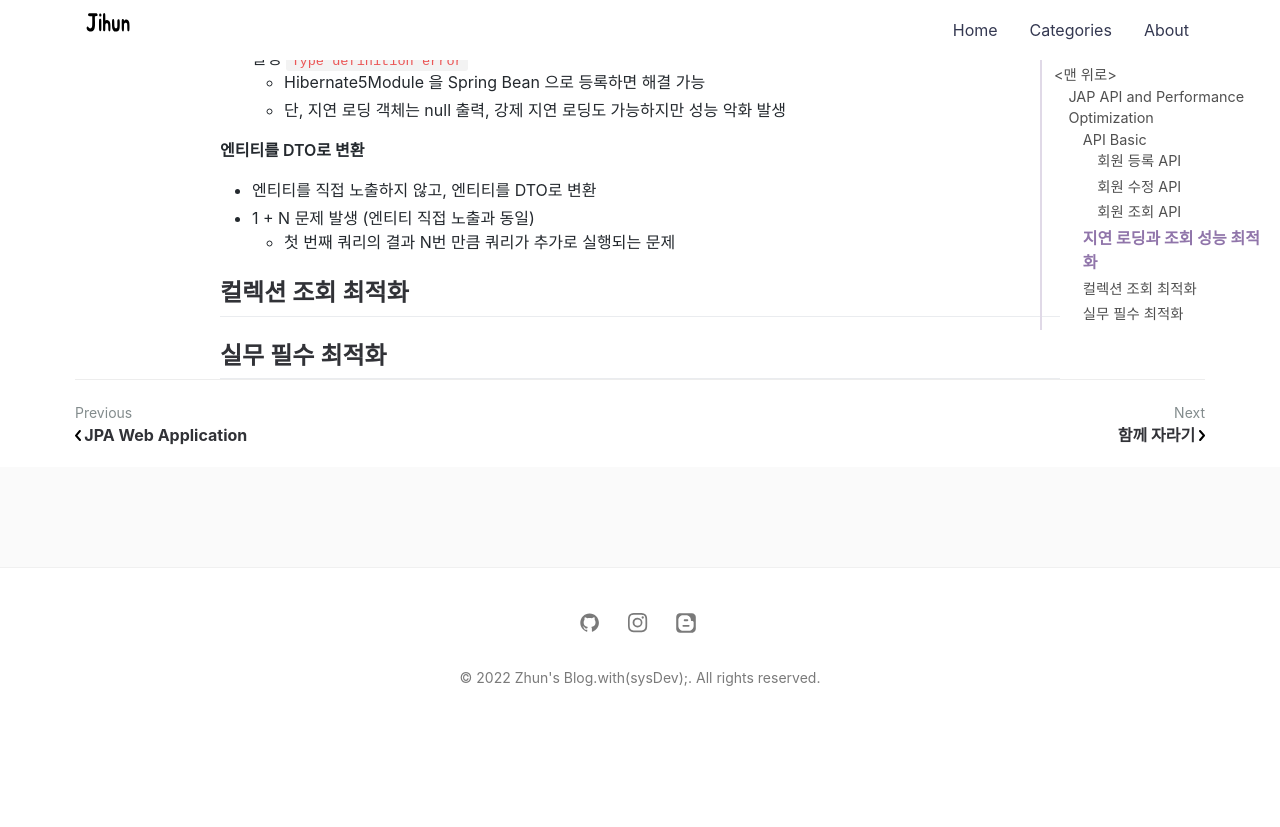
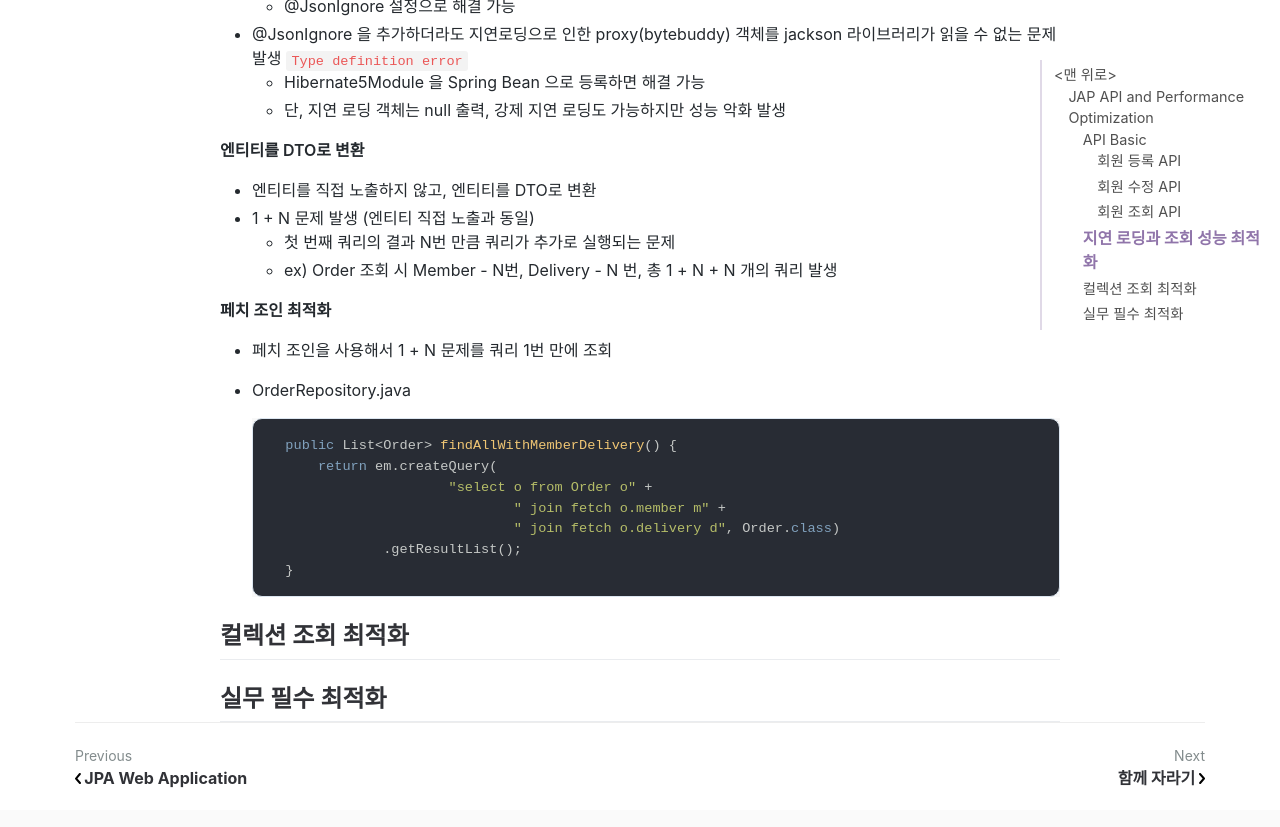
Before and after one commit to jihunparkme/jihunparkme.github.io, a Jekyll site: the page built from _posts/2022-05-24-JPA-API-and-performance-optimization.md, in a window 1280 px wide and 900 px high, scrolled down 3830 px. Shown: the top 827 px of the window. Built offline with Jekyll 4.4.1, drawn with Linux system fonts in a browser that asks for light colours; nearby versions of some CDN libraries; comment, search, counter and statistics services are not loaded; before the commit the page ends 4563 px from its top, so only the background shows below that.

````diff
--- a/_posts/2022-05-24-JPA-API-and-performance-optimization.md
+++ b/_posts/2022-05-24-JPA-API-and-performance-optimization.md
@@ -165,6 +165,22 @@
 - 엔티티를 직접 노출하지 않고, 엔티티를 DTO로 변환
 - 1 + N 문제 발생 (엔티티 직접 노출과 동일)
   - 첫 번째 쿼리의 결과 N번 만큼 쿼리가 추가로 실행되는 문제
+  - ex) Order 조회 시 Member - N번, Delivery - N 번, 총 1 + N + N 개의 쿼리 발생
+
+**페치 조인 최적화**
+
+- 페치 조인을 사용해서 1 + N 문제를 쿼리 1번 만에 조회
+- OrderRepository.java
+
+    ```java
+    public List<Order> findAllWithMemberDelivery() {
+        return em.createQuery(
+                        "select o from Order o" +
+                                " join fetch o.member m" +
+                                " join fetch o.delivery d", Order.class)
+                .getResultList();
+    }
+    ```
 
 ## 컬렉션 조회 최적화
 
````
